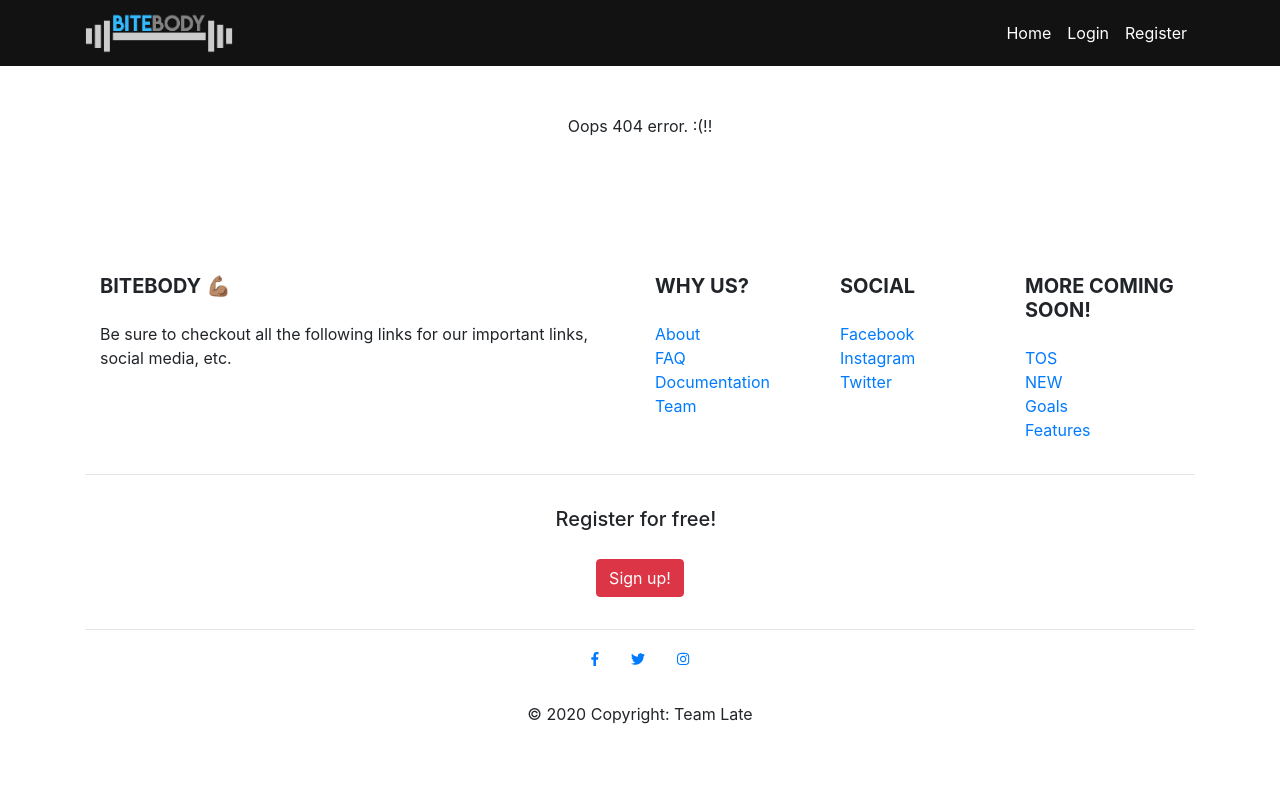
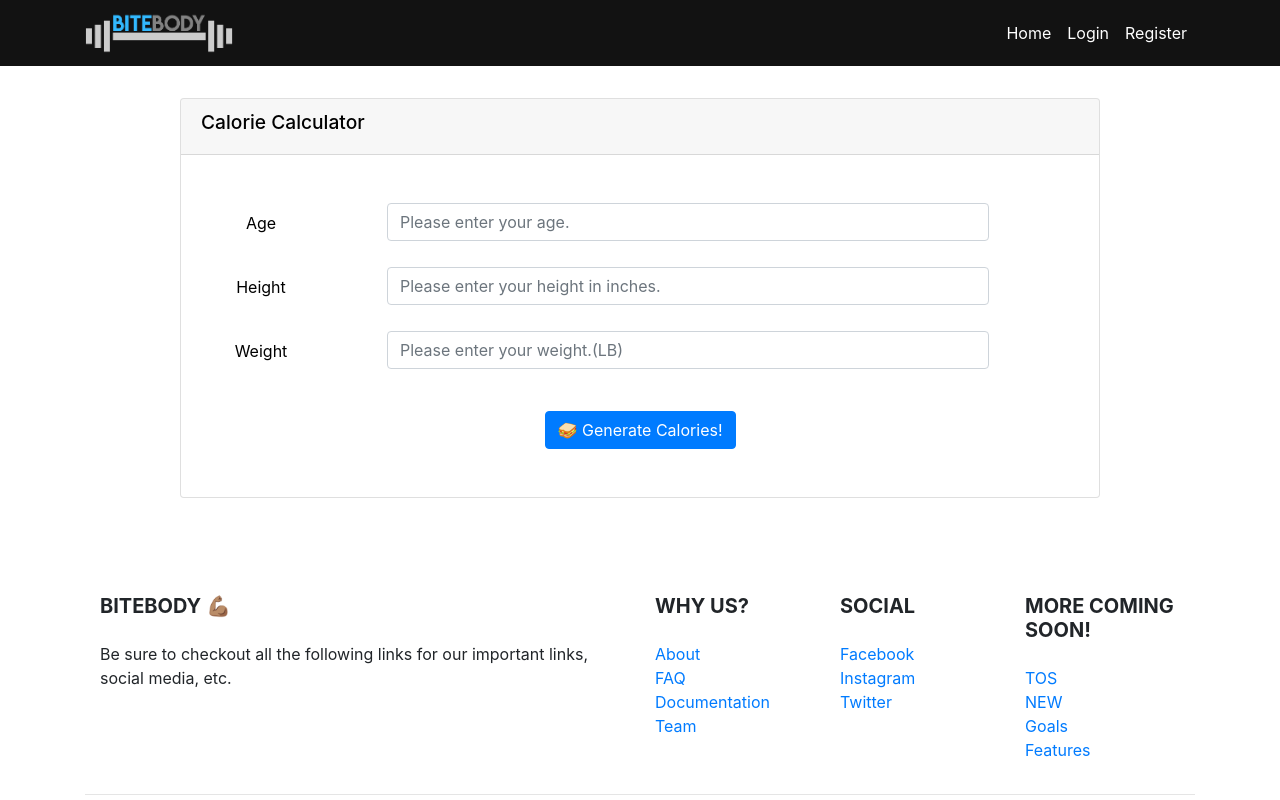
Before and after one commit to Bite-Body/bitebody-front-end, a React (Create React App) app: page /calculator in a window 1280 px wide. Shown: the top 800 px of the page. Built offline with nearby package versions, Linux system fonts and the light colour scheme.

Commit message:
added calorie calculator

```diff
--- a/package.json
+++ b/package.json
@@ -9,6 +9,8 @@
     "axios": "^0.19.2",
     "bootstrap": "^4.4.1",
     "jquery": "^3.4.0",
+    "jsonwebtoken": "^8.5.1",
+    "jwt-decode": "^2.2.0",
     "mdbreact": "^4.25.0",
     "react": "^16.12.0",
     "react-dom": "^16.12.0",
--- a/src/App.js
+++ b/src/App.js
@@ -12,6 +12,8 @@ import About from './components/FooterLinks/About'
 import Documentation from './components/FooterLinks/Documentation'
 import Team from './components/FooterLinks/Team'
 import MealPlanner from './components/MealPlanner/MealPlanner'
+import Profile from './components/Profile'
+import Calculator from './components/Calculator/Calculator'
 
 class App extends Component {
   render() {
@@ -28,6 +30,8 @@ class App extends Component {
             <Route exact path="/documentation" component={Documentation} />
             <Route exact path="/team" component={Team} />
             <Route exact path="/meal-planner" component={MealPlanner} />
+            <Route exact path="/calculator" component={Calculator} />
+            <Route exact path="/profile" component={Profile} />
             <Route path="*" component={FourOhFour} />
             <Redirect from="*" to="/404" />
           </Switch>
--- a/src/components/Calculator/Calculator.js
+++ b/src/components/Calculator/Calculator.js
@@ -0,0 +1,114 @@
+import React, { Component } from 'react'
+
+class Calculator extends Component {
+  constructor() {
+    super()
+    this.state = {
+      diet_type: '',
+      calories: '',
+      errors: ''
+    }
+
+    this.onChange = this.onChange.bind(this)
+    this.onSubmit = this.onSubmit.bind(this)
+  }
+
+  onChange(e) {
+    this.setState({ [e.target.name]: e.target.value })
+  }
+
+  onSubmit(e) {
+    e.preventDefault()
+    console.log(e)
+  }
+
+  render() {
+    const errors = (
+      <>
+        <div className="alert alert-danger" role="alert">
+          <strong>Errors:</strong><br/>
+            <ul>
+              <li>Invalid amount, please choose a value between <strong>0</strong> to <strong>1000</strong> calories.</li>
+            </ul>
+        </div>
+      </>
+    )
+
+    return (
+      <div id="landing">
+        <div className="container">
+
+        <div className="row">
+            <div className="col-sm-1">
+            </div>
+
+            <div className="col-sm-10">
+                <div className="card"  style={{width: '100%'}}>
+                <div className="card-header">
+                    <h3 style={{fontSize: '1.2em'}}>Calorie Calculator</h3>
+                </div>
+                <div className="card-body">
+
+                {this.state.errors === '' ? null : errors}
+
+                    <form onSubmit={this.onSubmit}>
+
+                    <center>
+                    <div className="form-group">
+
+                    <div className="row">
+                      <div className="col-md-2" style={{marginTop: '0.5em', marginRight: '1em', marginLeft: '1em'}}>
+                        <label for="exampleFormControlSelect1">Age</label>
+                      </div>
+                      <div className="col-md-8" style={{marginRight: '1em', marginLeft: '1em'}}>
+                        <input type="text" class="form-control" id="formGroupExampleInput" placeholder="Please enter your age."/>
+                      </div>
+                    </div>
+
+                    <br/>
+
+                    <div className="row">
+                      <div className="col-md-2" style={{marginTop: '0.5em', marginRight: '1em', marginLeft: '1em'}}>
+                        <label for="exampleFormControlSelect1">Height</label>
+                      </div>
+                      <div className="col-md-8" style={{marginRight: '1em', marginLeft: '1em'}}>
+                        <input type="text" class="form-control" id="formGroupExampleInput" placeholder="Please enter your height in inches."/>
+                      </div>
+                    </div>
+
+                    <br/>
+
+                    <div className="row">
+                      <div className="col-md-2" style={{marginTop: '0.5em', marginRight: '1em', marginLeft: '1em'}}>
+                        <label for="exampleFormControlSelect1">Weight</label>
+                      </div>
+                      <div className="col-md-8" style={{marginRight: '1em', marginLeft: '1em'}}>
+                        <input type="text" class="form-control" id="formGroupExampleInput" placeholder="Please enter your weight.(LB)"/>
+                      </div>
+                    </div>
+
+                    <br/>
+
+                    </div>
+                      <button type="submit" className="btn btn-primary"> <span role="img" aria-label="sandwich">🥪</span> Generate Calories!</button>
+                    </center>
+
+                    </form>
+
+                </div>
+                </div>
+            </div>
+
+            <div className="col-sm-1">
+
+            </div>
+
+          </div>
+
+        </div>
+      </div>
+    )
+  }
+}
+
+export default Calculator
--- a/src/components/Navbar.js
+++ b/src/components/Navbar.js
@@ -39,7 +39,7 @@ class Navbar extends Component {
             <Link class="dropdown-item" to="/">Workout Plans</Link>
             <div class="dropdown-divider"></div>
             <Link class="dropdown-item" to="/meal-planner">Meal Planner</Link>
-            <Link class="dropdown-item" to="/">Calorie Calculator</Link>
+            <Link class="dropdown-item" to="/calculator">Calorie Calculator</Link>
           </div>
         </li>
 
--- /dev/null
+++ b/src/components/Profile.js
@@ -0,0 +1,39 @@
+import React, { Component } from 'react'
+
+class About extends Component {
+
+
+
+  render() {
+    return (
+
+        <div className="container">
+          <br/><br/>
+          <div class = "centering" data-analytics-section = "Center">
+            <div class = "block center">
+              <h1 class = "h1"><center>About us</center></h1>
+              <hr></hr>
+              <p>
+              <center>Our application, BiteBody, aims to provide an interactive, all encompassing
+                Fitness Lifestyle site that provides users with various options other sites may lack. The site itself was created by
+                a group of 4 computer science students attending California State University Long Beach.
+                Our team consists of Bryan Rojas, David Ibarra, Hector Mendoza, and
+                Malik Coleman. This site is still in development, and we hope to see some great improvement
+                coming in the near future. Thanks for checking out our about us! We hope you stick around to
+                see our website progress! </center>
+              </p>
+
+            </div>
+          </div>
+
+
+
+
+          <br/><br/><br/>
+        </div>
+
+    )
+  }
+}
+
+export default About
```
Also changed, not shown: 1 other file (tests, documents, lock files or other folders).
